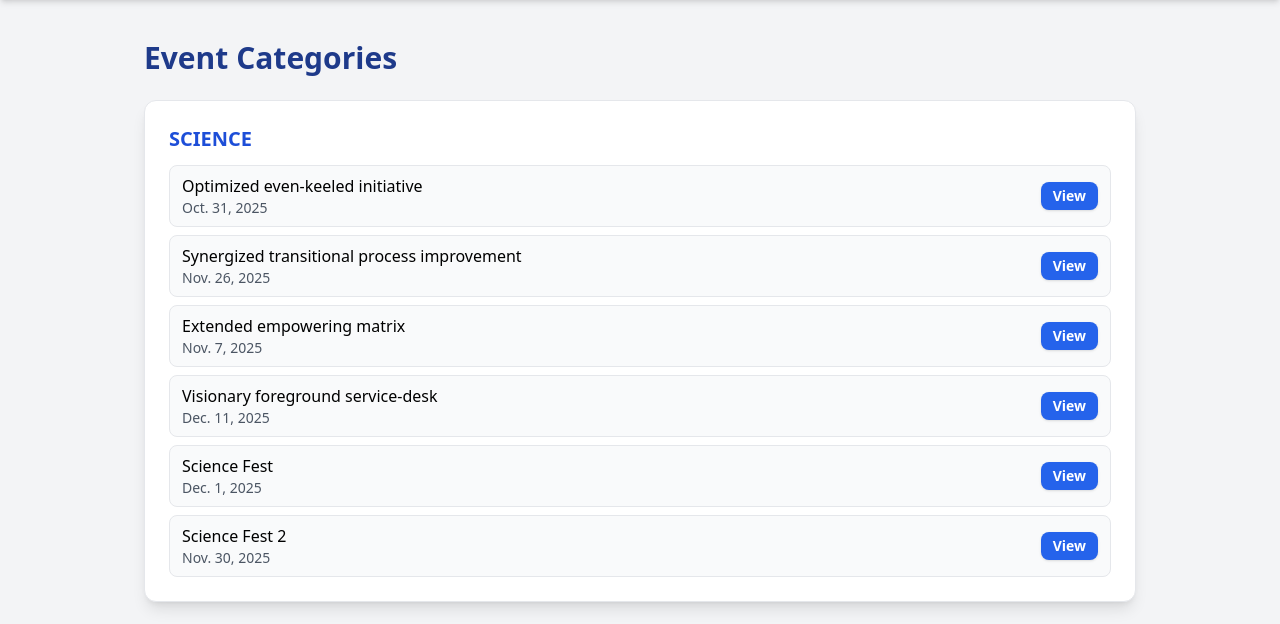
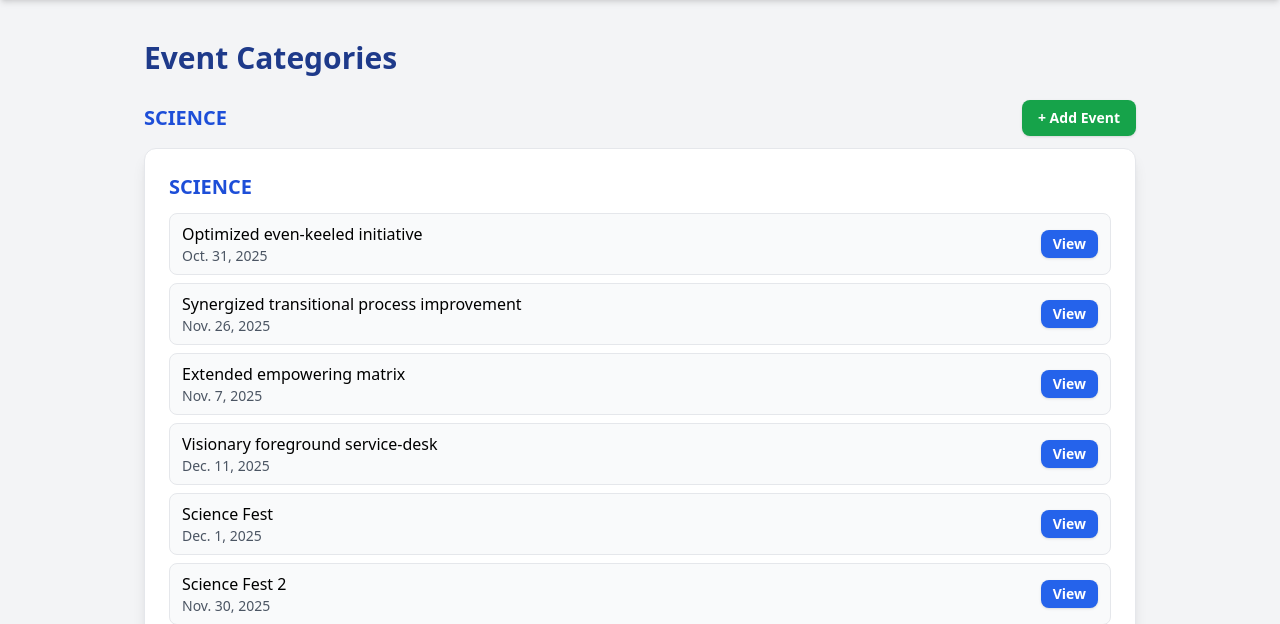
Before and after one commit to NuRifat/event-management-project, a Django app: template events/templates/dashboard/categories_page.html in a window 1280 px wide. Shown: the part 60-684 px from the top of the page. Run offline with Django 5.2, Linux system fonts and the light colour scheme; the template is opened without the code that fills it: values that come from a table or form of the project are taken from there, others are empty; data comes from the database, SQL or seed files in the repository; some libraries are stand-ins or nearby versions.

Commit message:
Add categories button

```diff
--- a/events/templates/dashboard/categories_page.html
+++ b/events/templates/dashboard/categories_page.html
@@ -7,6 +7,17 @@
 
     <!-- HEADER -->
     <h1 class="text-3xl font-bold mb-6 text-blue-900">Event Categories</h1>
+    <div class="flex items-center justify-between mb-3">
+        <h2 class="text-xl font-semibold text-blue-700">
+            {{ category.name }}
+        </h2>
+
+        <a href="{% url 'create-event' %}?category={{ category.id }}"
+       class="bg-green-600 text-white text-sm px-4 py-2 rounded-lg font-semibold hover:bg-green-700 shadow">
+        + Add Event
+        </a>
+    </div>
+
 
     {% for category in categories %}
         <div class="bg-white p-6 rounded-xl shadow-lg border border-gray-200 mb-6">
```
